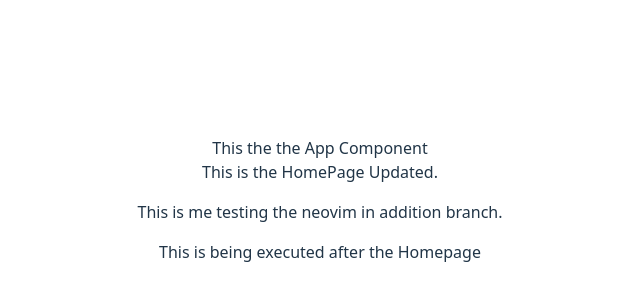
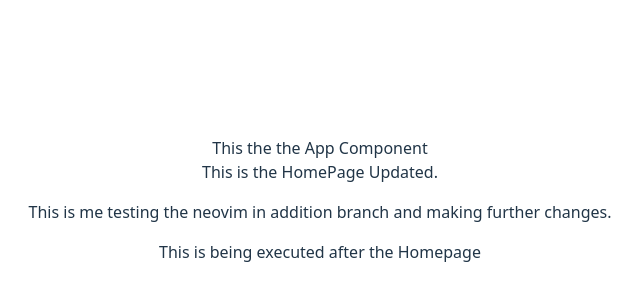
Before and after one commit to Mayank0321/weather, a React (Vite) app: page / in a window 1280 px wide. Shown: the part 200-500 px from the top of the page, without its empty margins (320-962 px from the left). Built offline with nearby package versions, Linux system fonts and the light colour scheme.

Commit message:
Tsting changes

```diff
--- a/src/components/Home.jsx
+++ b/src/components/Home.jsx
@@ -3,7 +3,10 @@ function Home() {
   return (
     <>
       <div>This is the HomePage Updated.</div>
-      <p>This is me testing the neovim in addition branch.</p>
+      <p>
+        This is me testing the neovim in addition branch and making further
+        changes.
+      </p>
     </>
   );
 }
```
